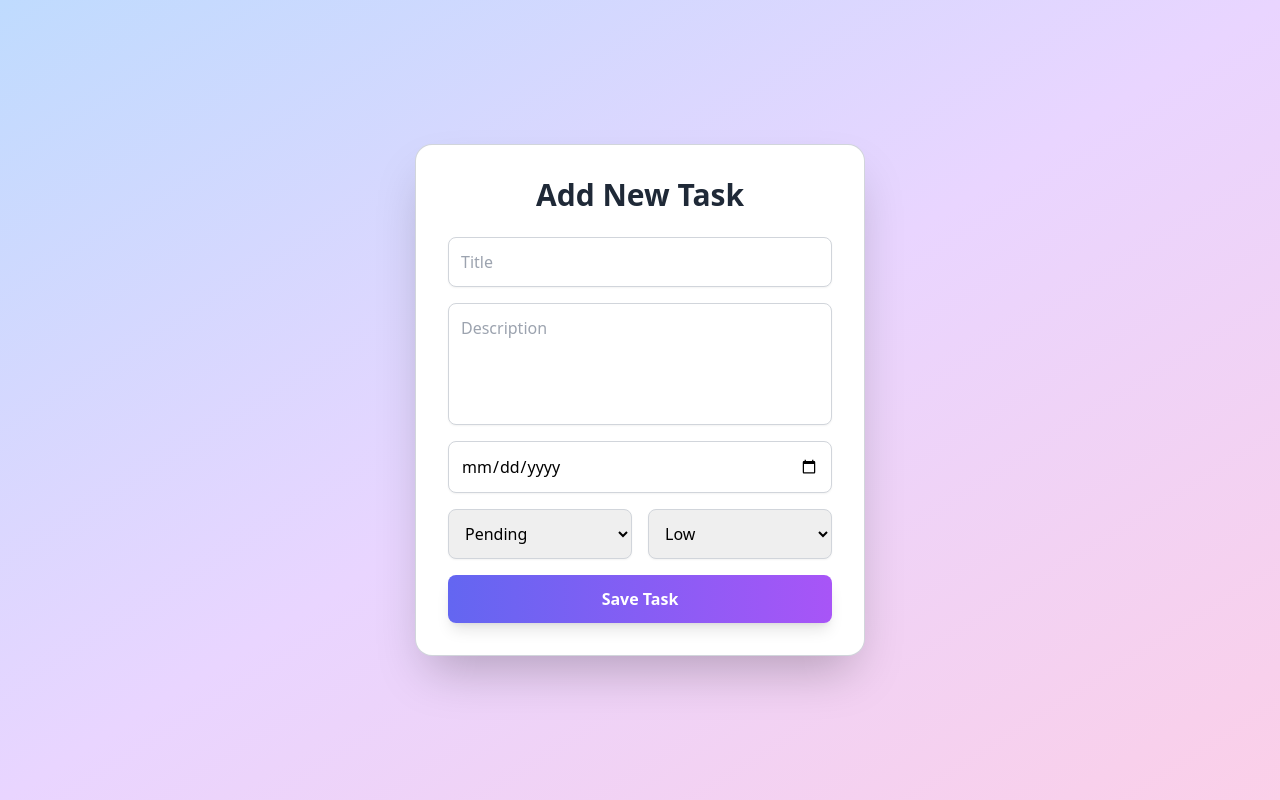
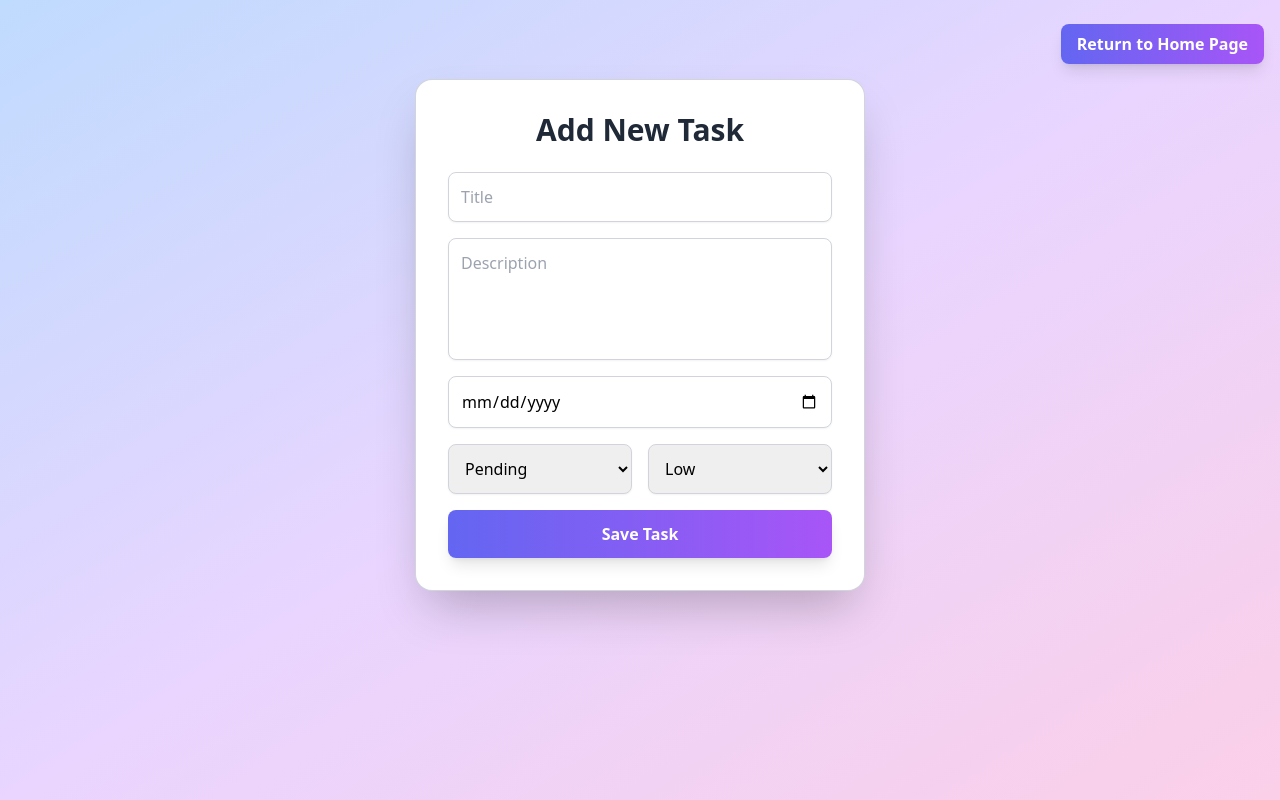
Before and after one commit to rishabhjain2026/Magnet_brain, a React app in the folder frontend/: page /add in a window 1280 px wide. Built offline with nearby package versions, Linux system fonts and the light colour scheme; sample sign-in values are in the browser's storage; the HTML template or start-up script is replaced by a standard one.

Commit message:
features added more

```diff
--- a/frontend/src/components/TaskForm.jsx
+++ b/frontend/src/components/TaskForm.jsx
@@ -36,7 +36,20 @@ export default function TaskForm() {
   };
 
   return (
-    <div className="min-h-screen flex items-center justify-center bg-gradient-to-br from-blue-200 via-purple-200 to-pink-200 px-4">
+    <div className="min-h-screen flex flex-col items-center bg-gradient-to-br from-blue-200 via-purple-200 to-pink-200 px-4 py-6 relative">
+
+      {/* Top-right Home button */}
+      <div className="w-full flex justify-end mb-4">
+        <button
+          type="button"
+          onClick={() => navigate("/")}
+          className="bg-gradient-to-r from-indigo-500 to-purple-500 text-white font-semibold py-2 px-4 rounded-lg hover:scale-105 transform transition shadow-lg"
+        >
+          Return to Home Page
+        </button>
+      </div>
+
+      {/* Task Form */}
       <div className="w-full max-w-md p-8 bg-white rounded-2xl shadow-2xl ring-1 ring-gray-300">
         <h2 className="text-3xl font-bold mb-6 text-gray-800 text-center">
           Add New Task
@@ -92,6 +105,7 @@ export default function TaskForm() {
             </select>
           </div>
 
+          {/* Save Task Button */}
           <button
             type="submit"
             className="bg-gradient-to-r from-indigo-500 to-purple-500 text-white font-semibold py-3 rounded-lg hover:scale-105 transform transition shadow-lg"
--- a/frontend/src/components/TaskList.jsx
+++ b/frontend/src/components/TaskList.jsx
@@ -123,6 +123,13 @@ export default function TaskList() {
             className="flex items-center gap-2 bg-blue-600 text-white px-5 py-2 rounded-lg hover:bg-blue-700 transition shadow-md"
           >
             <Plus size={18} /> Add Task
+          </button>
+
+          <button
+            onClick={() => navigate("/")}
+            className="flex items-center gap-2 bg-blue-600 text-white px-5 py-2 rounded-lg hover:bg-blue-700 transition shadow-md"
+          >
+             Home
           </button>
         </div>
 
```
